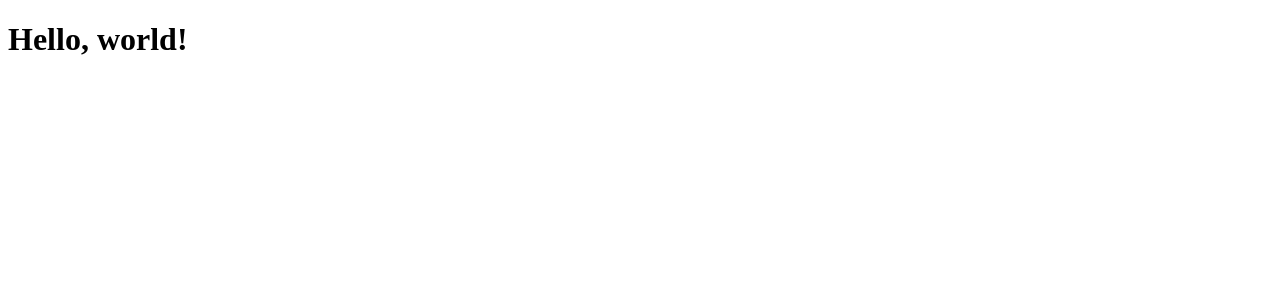
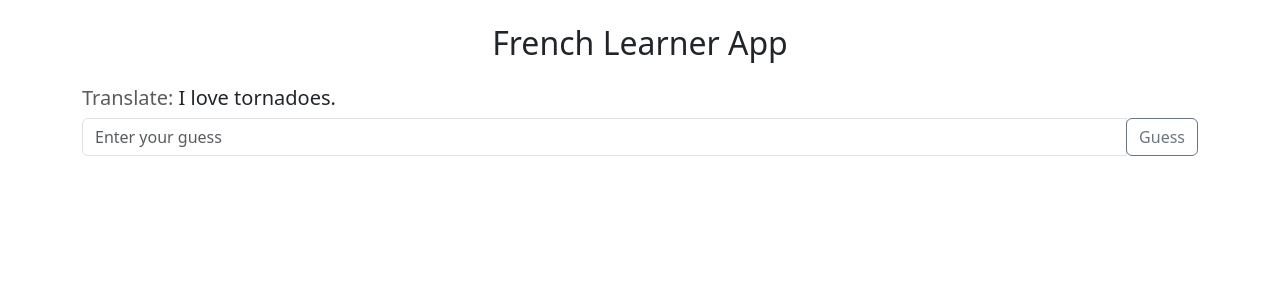
Before and after one commit to grassick/french-learner, a React app: page / in a window 1280 px wide. Shown: the top 300 px of the page. Built offline with nearby package versions, Linux system fonts and the light colour scheme; the HTML template or start-up script is replaced by a standard one.

Commit message:
Before OpenAI

```diff
--- a/package.json
+++ b/package.json
@@ -9,9 +9,12 @@
   "author": "",
   "license": "ISC",
   "devDependencies": {
+    "@types/react": "^18.2.29",
+    "@types/react-dom": "^18.2.14",
     "esbuild": "0.19.5"
   },
   "dependencies": {
+    "bootstrap": "^5.3.2",
     "react": "^18.2.0",
     "react-dom": "^18.2.0"
   }
--- /dev/null
+++ b/src/App.tsx
@@ -0,0 +1,110 @@
+import React, { useState } from "react"
+
+
+interface Session {
+  puzzles: Puzzle[]
+}
+
+interface Puzzle {
+  prompt: string
+  guesses: Guess[]
+  score: number
+  status: "pending" | "in-progress" | "complete"
+}
+
+interface Guess {
+  guess: string
+  words: Word[]
+}
+
+interface Word {
+  word: string
+  correct: boolean
+}
+
+const initialPhrases = [
+  "I love tornadoes.",
+  "I miss Felix, my dog who lives in Winnipeg.",
+]
+
+export function App(props: {}) {
+  const [session, setSession] = useState<Session>({
+    puzzles: initialPhrases.map(prompt => ({
+      prompt,
+      guesses: [],
+      score: 0,
+      status: "pending"
+    }))
+  })
+
+  return (
+    <div className="container">
+      <h2 className="text-center my-4">French Learner App</h2>
+      {session.puzzles
+        .slice(0, session.puzzles.findIndex(puzzle => puzzle.status === "pending" || puzzle.status === "in-progress") + 1)
+        .map((puzzle, index) => (
+          <PuzzleComponent
+            puzzle={puzzle}
+            onPuzzleChange={puzzle => {
+              const puzzles = session.puzzles.slice()
+              puzzles[index] = puzzle
+              setSession({ puzzles })
+            }}
+          />
+        ))}
+    </div>
+  )
+}
+
+function PuzzleComponent(props: {
+  puzzle: Puzzle
+  onPuzzleChange: (puzzle: Puzzle) => void
+}) {
+  const [guess, setGuess] = useState('')
+
+  const handleKeyDown = (event: React.KeyboardEvent<HTMLInputElement>) => {
+    if (event.key === 'Enter') {
+      event.preventDefault()
+      correctGuess()
+    }
+  }
+
+  function correctGuess() {
+    alert("TODO")
+  }
+
+  return (
+    <div>
+      <h5><span className="text-muted">Translate: </span>{props.puzzle.prompt}</h5>
+      <GuessesComponent guesses={props.puzzle.guesses} />
+      <div className="input-group mb-3">
+        <input type="text" className="form-control" placeholder="Enter your guess" value={guess} onChange={e => setGuess(e.target.value)} onKeyDown={handleKeyDown} />
+        <div className="input-group-append">
+          <button className="btn btn-outline-secondary" type="button" onClick={() => { correctGuess() }}>Guess</button>
+        </div>
+      </div>
+    </div>
+  )
+}
+
+function GuessesComponent(props: { guesses: Guess[] }) {
+  return (
+    <div>
+      {props.guesses.map(guess => (
+        <GuessComponent guess={guess} />
+      ))}
+    </div>
+  )
+}
+
+function GuessComponent(props: { guess: Guess }) {
+  return (
+    <div>
+      {props.guess.words.map((word, index) => (
+        <span style={{ backgroundColor: word.correct ? 'lightgreen' : 'transparent' }}>
+          {word.word}{index !== props.guess.words.length - 1 ? ' ' : ''}
+        </span>
+      ))}
+    </div>
+  )
+}
--- a/src/index.tsx
+++ b/src/index.tsx
@@ -1,12 +1,7 @@
 import React from 'react'
 import ReactDOM from 'react-dom'
 
-const App = () => {
-  return (
-    <div>
-      <h1>Hello, world!</h1>
-    </div>
-  )
-}
+import "bootstrap/dist/css/bootstrap.min.css"
+import { App } from './App'
 
 ReactDOM.render(<App />, document.getElementById('root'))
```
Also changed, not shown: tsconfig.json (added, +25 -0 lines), 1 other file (tests, documents, lock files or other folders).
